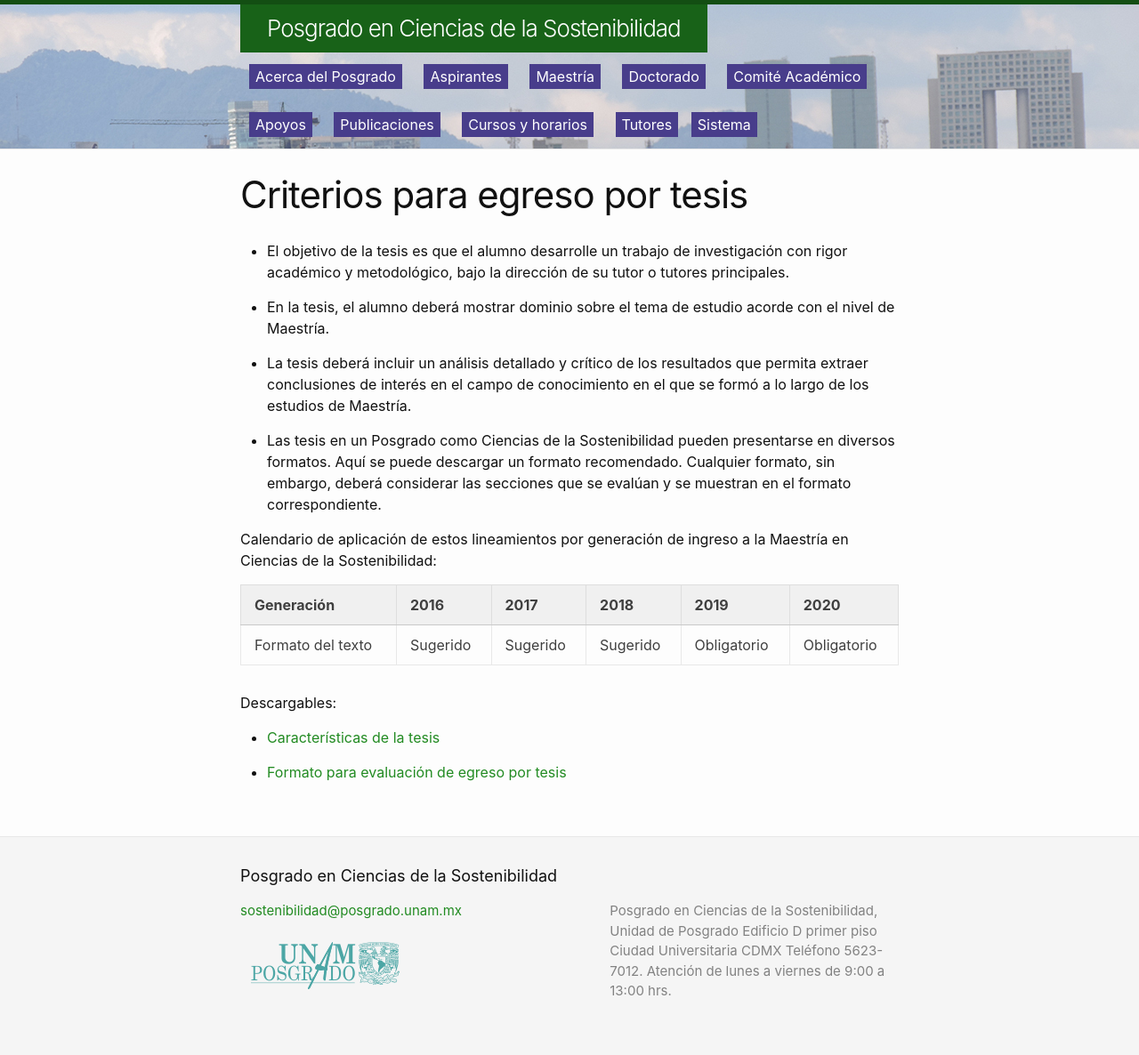
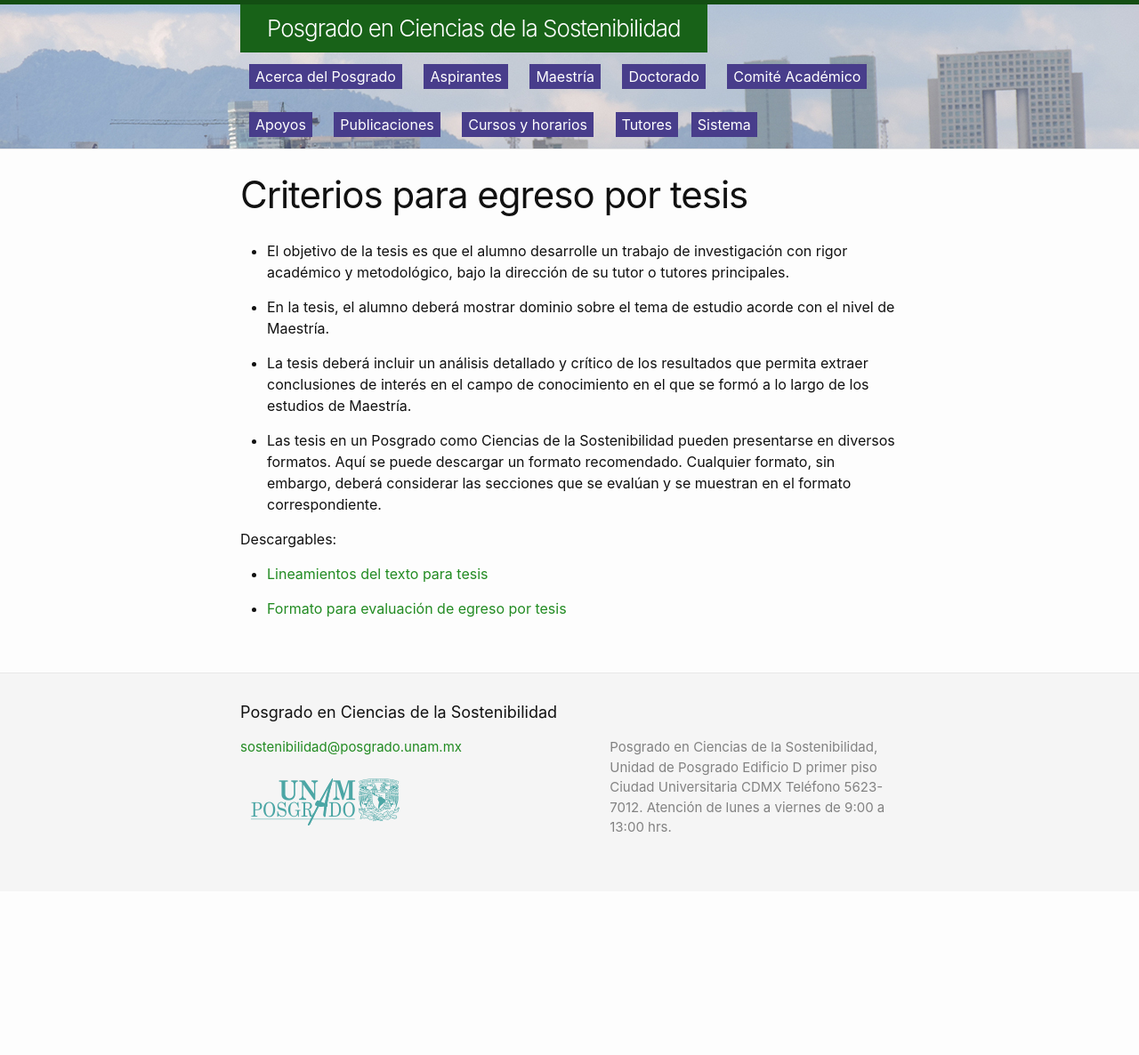
Before and after one commit to pcs-unam/pcs-unam.github.io, a Jekyll site: the page built from maestria/modalidades_graduacion_tesis.md, in a window 1280 px wide. Shown: the whole page at 89% size. Built offline with Jekyll 4.4.1, drawn with Linux system fonts in a browser that asks for light colours; after the commit the page ends 1002 px from its top, so only the background shows below that.

Commit message:
Se eliminó tabla y se cambiaron nombres de ligas

```diff
--- a/maestria/modalidades_graduacion_tesis.md
+++ b/maestria/modalidades_graduacion_tesis.md
@@ -13,16 +13,9 @@
 
  - Las tesis en un Posgrado como Ciencias de la Sostenibilidad pueden presentarse en diversos formatos. Aquí se puede descargar un formato recomendado. Cualquier formato, sin embargo, deberá considerar las secciones que se evalúan y se muestran en el formato correspondiente.
 
-Calendario de aplicación de estos lineamientos por generación de ingreso a la Maestría en Ciencias de la Sostenibilidad:
-
-
-Generación        |     2016	    |   2017      | 2018	        | 2019	       | 2020
-------------------|--------------|-------------|--------------|-------------|-------------
-Formato del texto | Sugerido     | Sugerido    | Sugerido     | Obligatorio | Obligatorio
-
 
 Descargables:
 
-- [Características de la tesis](/assets/docs/graduacion/caracteristicas_tesis.pdf)
+- [Lineamientos del texto para tesis](/assets/docs/graduacion/lineamientos_tesis.pdf)
 
 - [Formato para evaluación de egreso por tesis](/assets/docs/graduacion/formato_evaulacion_egreso_tesis.pdf)
```
